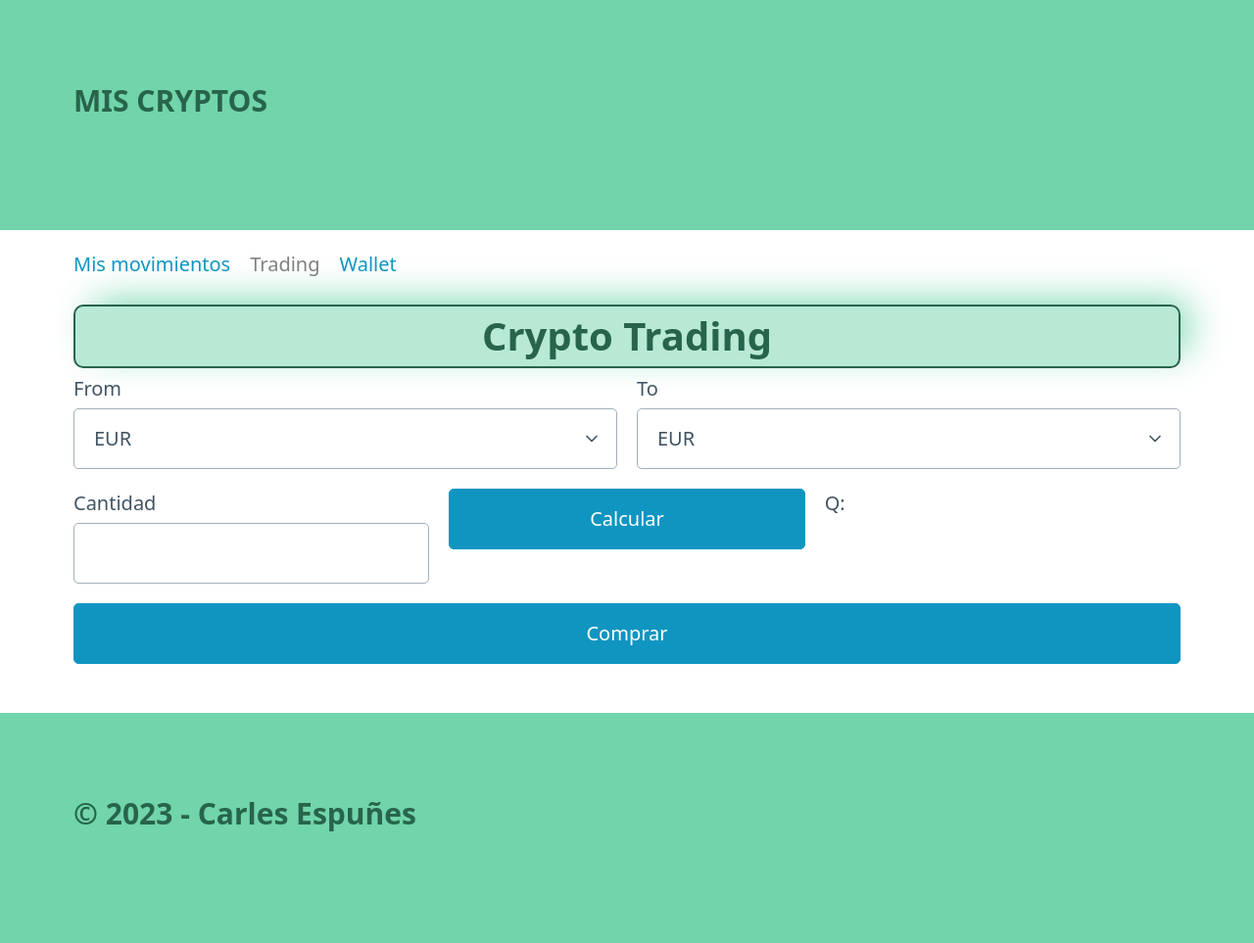
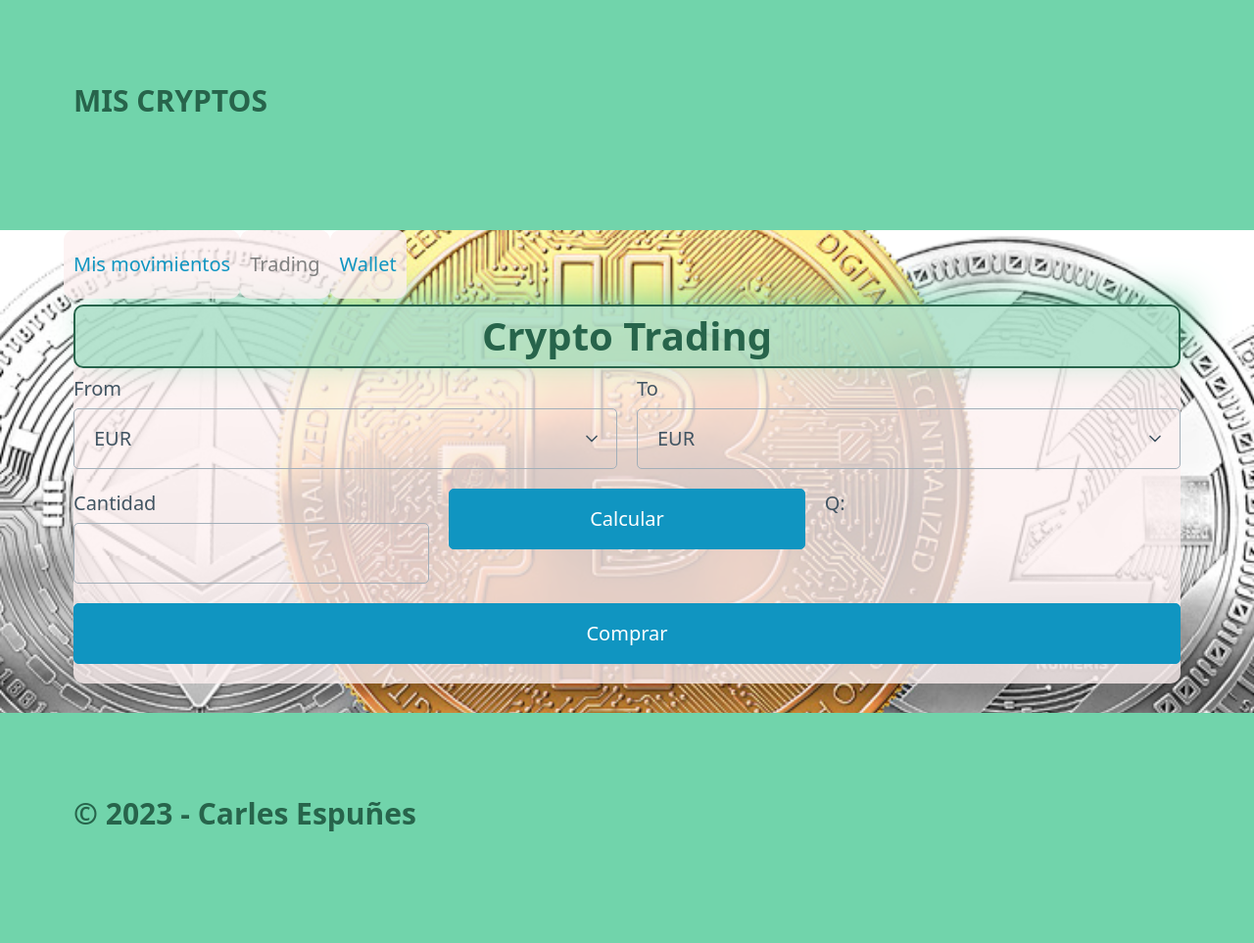
Before and after one commit to Cespuess/Proyecto_final_Bootcamp_0, a Flask app: page /purchase in a window 1280 px wide. Shown: the whole page at 98% size. Run offline with Flask 3, Linux system fonts and the light colour scheme; parts of the project's set-up code (start-up, migrations or seed data) failed here and were passed over.

Commit message:
feat imagen y footer solucionado

```diff
--- a/mis_criptos/forms.py
+++ b/mis_criptos/forms.py
@@ -4,7 +4,7 @@ from wtforms import FloatField, SelectField, SubmitField, HiddenField
 from wtforms.validators import ValidationError, DataRequired
 from mis_criptos.models import CryptosDAOsqlite
 
-daoform = CryptosDAOsqlite(app.config.get("PATH_SQLITE_V"))#lo instanciamos en forms para poder hacer consultas en la BD
+daoform = CryptosDAOsqlite(app.config.get("PATH_SQLITE"))#lo instanciamos en forms para poder hacer consultas en la BD
 
 CRYPTOS = [("EUR","EUR"), ("BTC", "BTC"),("ETH", "ETH"), ("USDT","USDT"), ("BNB", "BNB"), ("XRP", "XRP"), ("ADA", "ADA"), ("SOL", "SOL"), ("DOT", "DOT"), ("MATIC", "MATIC")]
 
@@ -52,6 +52,8 @@ class CryptoForm(FlaskForm):
     def validate_m_to(self, field):# al estar dentro de la clase no hace falta llamarla, la ejecuta automáticamente por llamarse validate_  y luego el nombre de la variable
         if self.m_from.data == "EUR" and field.data != "BTC":
             raise ValidationError("Solo puedes comprar BTC con Euros")
+        if self.m_from.data == field.data:
+            raise ValidationError("No puedes comprar la misma moneda")
 
     def validate_q_from(self, field):
         if field.data <= 0:
--- a/mis_criptos/models.py
+++ b/mis_criptos/models.py
@@ -43,7 +43,6 @@ class Api:
 
             if response.status_code == 200: # pedimos el código de respuesta para estar seguros de que si la petición ha ido bien poder hacer los cálculos necesarios
                 rate = Decimal(data["rate"])
-                print(rate)
                 self.quantity_to = Decimal(self.quantity_from) * rate
                 self.date, self.time = self.get_time(data["time"])
             elif response.status_code == 400:
--- a/mis_criptos/routes.py
+++ b/mis_criptos/routes.py
@@ -4,7 +4,7 @@ from mis_criptos.models import Movement, CryptosDAOsqlite, Api, Status
 from mis_criptos.forms import CryptoForm
 import sqlite3
 
-dao=CryptosDAOsqlite(app.config.get("PATH_SQLITE_V"))
+dao=CryptosDAOsqlite(app.config.get("PATH_SQLITE"))
 
 @app.route("/")
 def index():
--- a/mis_criptos/static/styles.css
+++ b/mis_criptos/static/styles.css
@@ -4,15 +4,15 @@
     --primarioOpaco: rgba(113, 212, 171, 0.5);
     --error: rgb(247, 165, 165);
     --errorOscuro: rgb(245, 53, 53);
-    --fondo: rgb(253, 241, 241);
+    --fondo: rgba(253, 241, 241,0.8);
 
 }
-/*
+
 body{
     background: url(/static/images/cryptos.png) no-repeat;
     background-size: cover;
     background-position: center center;
-}*/
+}
 
 
 
@@ -58,6 +58,8 @@ a.deactivate {
     margin-right:auto;
     width: 50%;
     margin-bottom: 1.5rem;
+    align-items: center;
+    justify-content: center;
     }
 
 .sin-mov p {
@@ -68,13 +70,24 @@ a.deactivate {
     margin: 0;
 }
 
+body{
+    display:flex;
+    flex-direction: column;
+    min-height:100vh; /*establece como altura mínima el 100% de la altura de la pantalla*/
+}
+
+li, main{
+    background-color: var(--fondo);
+    border-radius: 0.5rem;
+}
+
+main {
+    flex-grow:1; /*hace que ocupe todo el espacio disponible y empuja el footer abajo del todo*/
+}
+
 header, footer {
     background-color:var(--primario);
 
-}
-
-footer{
-    margin-bottom:0px;
 }
 
 header p, footer p{
@@ -83,6 +96,10 @@ header p, footer p{
     font-size: 1.5rem;
 }
 
+footer {
+    margin-top: auto;/* esto lo posiciona al final  del contenedor*/
+}
+
 h1{
     color:var(--primarioOscuro)
 }
```
